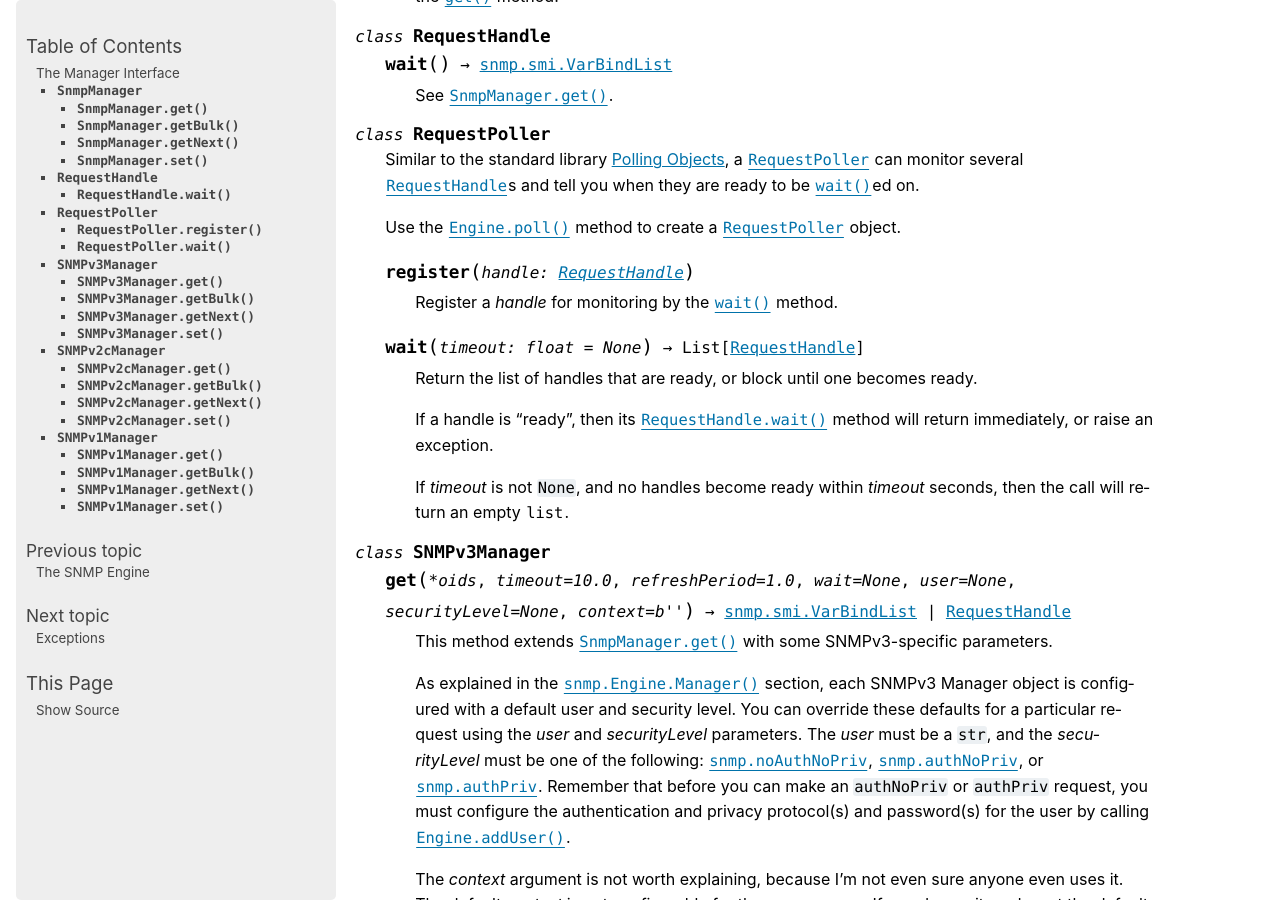
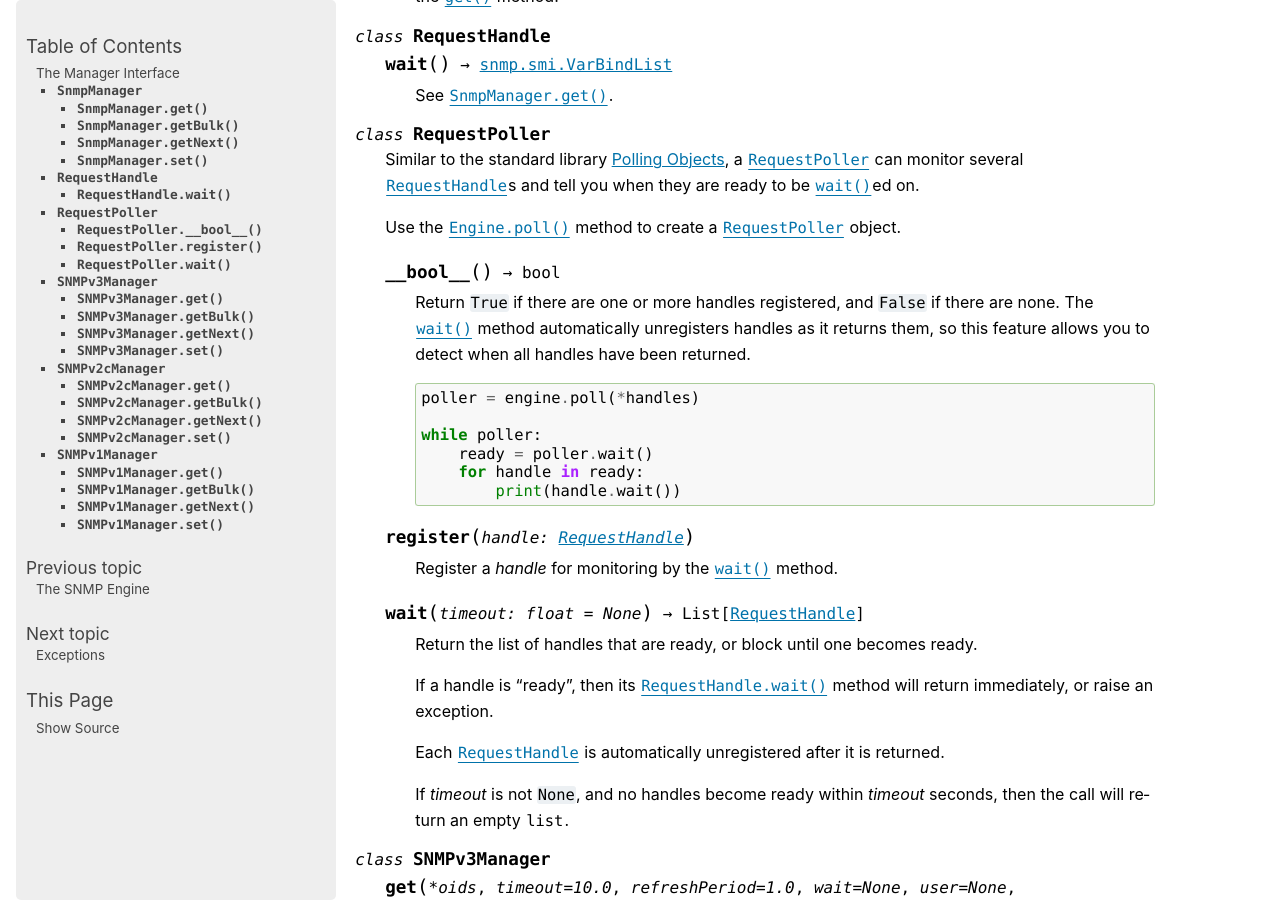
Before and after one commit to charlestolley/python-snmp, a Sphinx documentation site: the page built from docs/source/manager.rst, in a window 1280 px wide and 900 px high, scrolled down 4831 px. Built offline with Sphinx 7.4.7, drawn with Linux system fonts in a browser that asks for light colours.

Commit message:
Document RequestPoller.__bool__

```diff
--- a/docs/source/manager.rst
+++ b/docs/source/manager.rst
@@ -204,6 +204,19 @@ The Manager Interface
 
    Use the :meth:`Engine.poll()<snmp.Engine.poll>` method to create a :class:`RequestPoller` object.
 
+   .. py:method:: __bool__() -> bool
+
+      Return ``True`` if there are one or more handles registered, and ``False`` if there are none. The :meth:`wait` method automatically unregisters handles as it returns them, so this feature allows you to detect when all handles have been returned.
+
+      .. code-block:: python
+
+         poller = engine.poll(*handles)
+
+         while poller:
+             ready = poller.wait()
+             for handle in ready:
+                 print(handle.wait())
+
    .. py:method:: register(handle: RequestHandle)
 
       Register a `handle` for monitoring by the :meth:`wait` method.
@@ -213,6 +226,8 @@ The Manager Interface
       Return the list of handles that are ready, or block until one becomes ready.
 
       If a handle is "ready", then its :meth:`RequestHandle.wait` method will return immediately, or raise an exception.
+
+      Each :class:`RequestHandle` is automatically unregistered after it is returned.
 
       If `timeout` is not ``None``, and no handles become ready within `timeout` seconds, then the call will return an empty :class:`list`.
 
```
